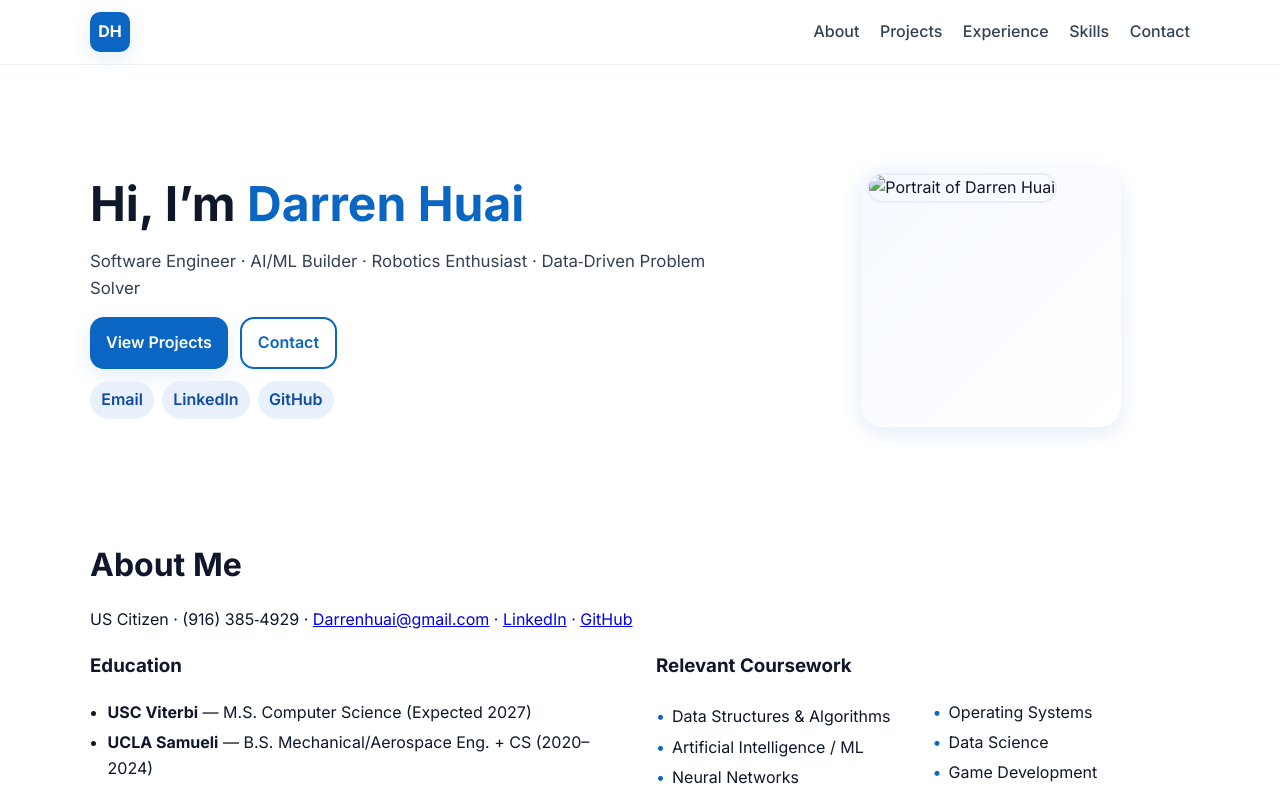
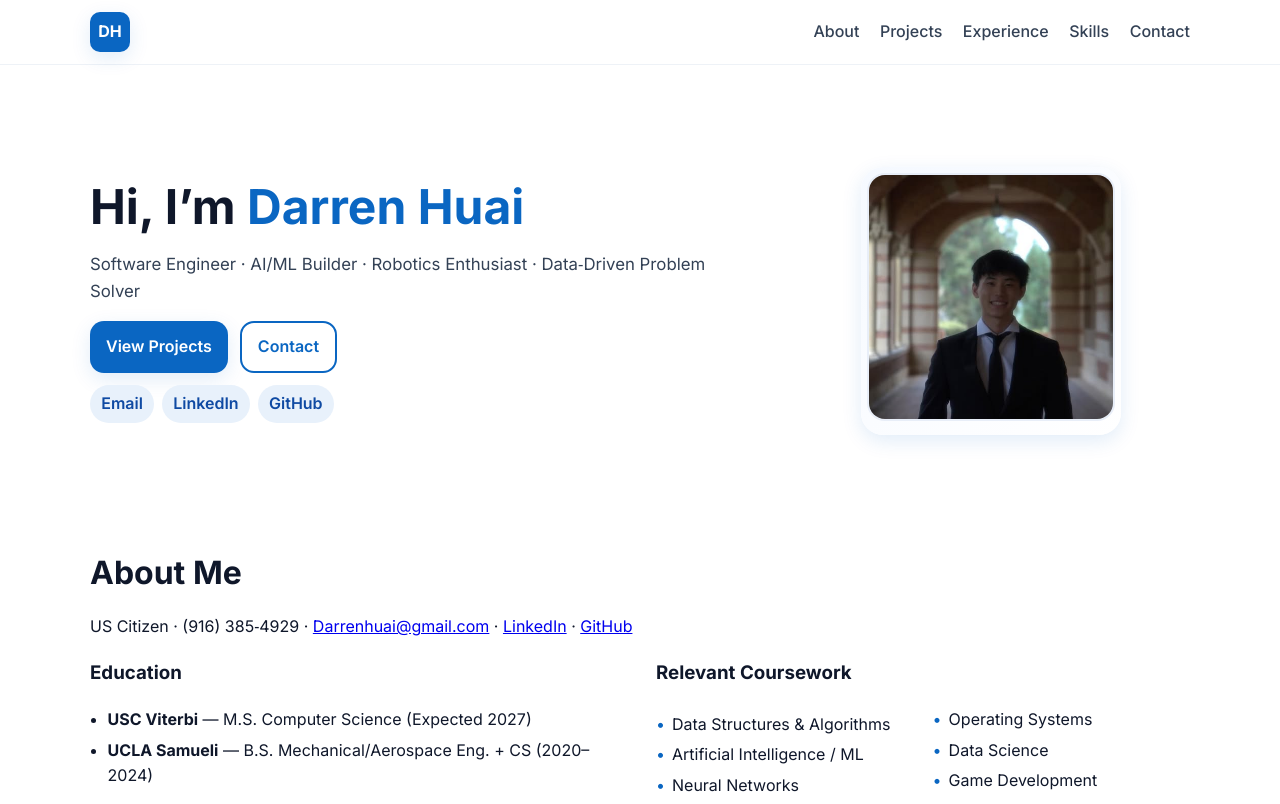
Before and after one commit to wontonsalad/DH, a plain HTML site: page index.html in a window 1280 px wide. Shown: the top 804 px of the page. Drawn offline with Linux system fonts and the light colour scheme.

Commit message:
Update index.html

```diff
--- a/index.html
+++ b/index.html
@@ -61,7 +61,7 @@
         <div class="hero-media">
           <div class="avatar-wrap">
             <!-- Replace headshot.jpg with the actual path/filename of your photo -->
-            <img src="headshot.jpg" alt="Portrait of Darren Huai" class="avatar" />
+            <img src="img/pro_pic.jpg" alt="Portrait of Darren Huai" class="avatar" />
           </div>
         </div>
       </div>
```
